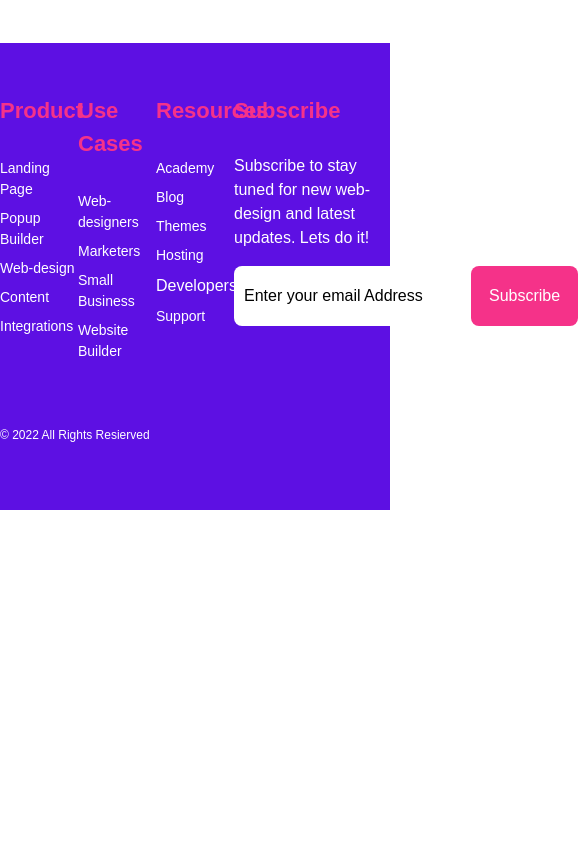
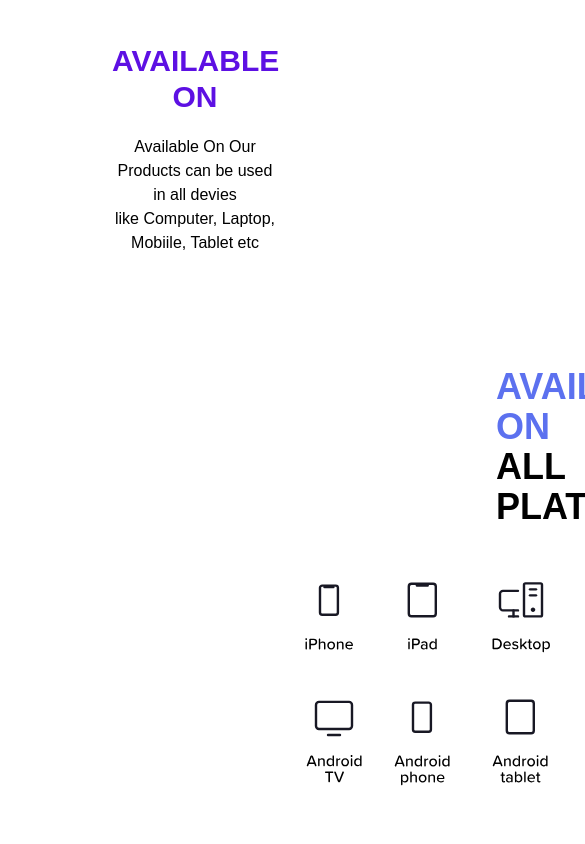
Before and after one commit to rezainiet/lfzero-client, a React (Create React App) app: page / in a window 390 px wide. Shown: the part 9860-10704 px from the top of the page, 585 px wide, since content can reach past the window. Before the commit the page ends 10370 px from the top, so only its background shows below. Built offline with nearby package versions, Linux system fonts and the light colour scheme.

Commit message:
responsive devices section

```diff
--- /dev/null
+++ b/src/components/Pages/Devices/Devices.js
@@ -0,0 +1,49 @@
+import React from "react";
+import devices from "../../../assets/images/devices.svg";
+import device from "../../../assets/images/handelDevice.png";
+const Devices = () => {
+  return (
+    <div className="my-28 mx-28">
+      <div>
+        <div className="text-center ">
+          <h1
+            className="text-3xl font-bold uppercase pb-5"
+            style={{ color: "#5D10E3" }}
+          >
+            Available On
+          </h1>
+        </div>
+        <div>
+          <h3 className="text-center">
+            Available On Our Products can be used in all devies <br />
+            like Computer, Laptop, Mobiile, Tablet etc
+          </h3>
+        </div>
+      </div>
+      <div className="grid grid-cols-1  lg:grid-cols-2 items-center justify-center">
+        <div>
+          <div>
+          <h1 className="text-4xl font-bold uppercase px-48 mx-48 mt-28"><span className="text-4xl font-bold uppercase pb-5"
+          style={{ color: "#5C71EF" }}>Available on </span> <br /> all Platforms</h1>
+            <img src={devices} className="max-w-sm mb-16 mx-48 mt-12" alt="" />
+          </div>
+        </div>
+
+        <div>
+          <img src={device} className="max-w-sm mt-48 mx-2" alt="" />
+        </div>
+      </div>
+
+      {/* <div className="my-28 mx-48  flex-col lg:flex-row-reverse">
+          <h1 className="text-4xl font-bold uppercase px-48 mx-8"><span className="text-4xl font-bold uppercase pb-5"
+          style={{ color: "#5C71EF" }}>Available on </span> <br /> all Platforms</h1>
+      <div  className="flex flex-row-reverse space-x-4 space-x-reverse  ">
+        <img src={device} className="max-w-sm mb-16 mx-44" alt='' />
+        <img src={devices} className="py-8 px-2" alt='' />
+      </div>
+      </div> */}
+    </div>
+  );
+};
+
+export default Devices;
--- a/src/components/Pages/Homepage/Homepage.js
+++ b/src/components/Pages/Homepage/Homepage.js
@@ -4,7 +4,9 @@ import SkillDevlopment from "../Courses/SkillDevlopment";
 import TrendingCourses from "../Courses/TrendingCourses";
 import SchoolCollege from "../Courses/SchoolCollege";
 import Reviews from "../Reviews.js/Reviews";
+import Devices from "../Devices/Devices";
 //import Courses from '../Courses/Courses';
+
 
 const Homepage = () => {
   return (
@@ -23,6 +25,7 @@ const Homepage = () => {
       <SkillDevlopment></SkillDevlopment>
       <Reviews />
       <FreeCourses></FreeCourses>
+      <Devices></Devices>
     </div>
   );
 };
```
